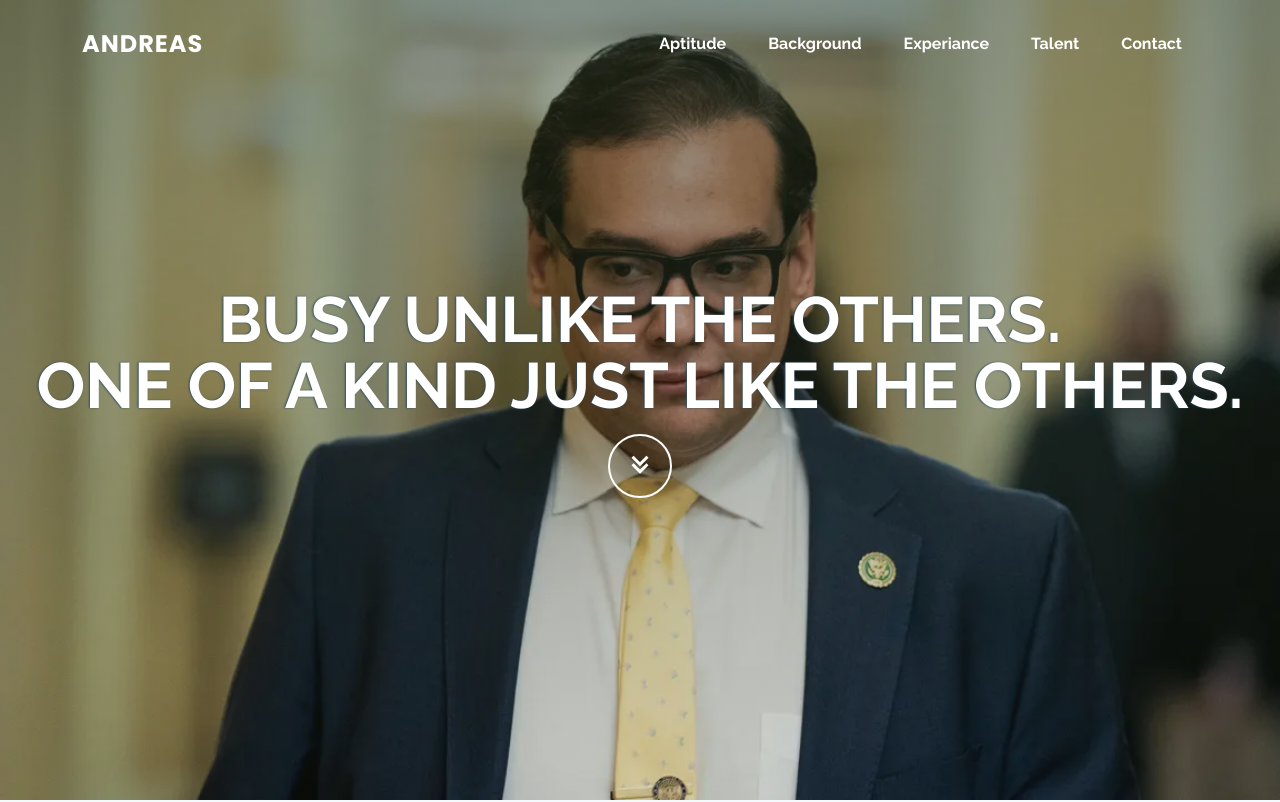
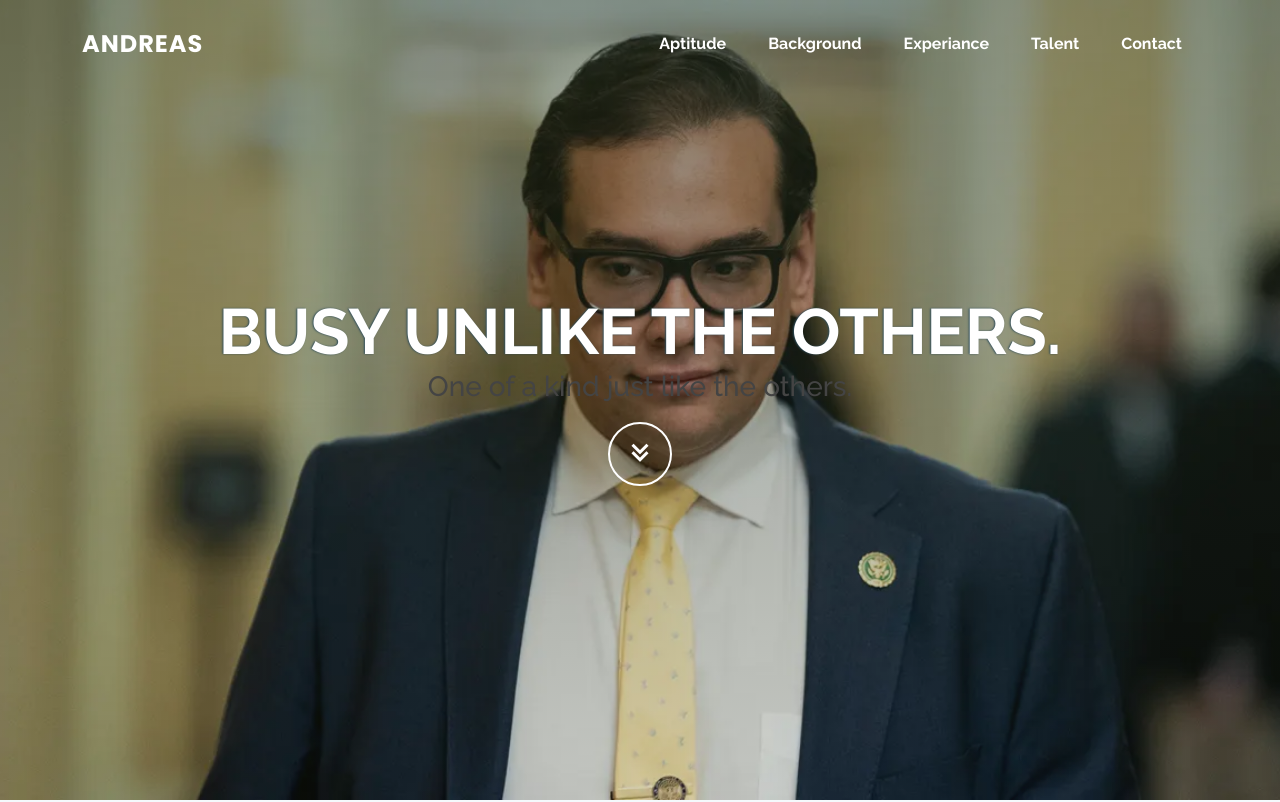
Before and after one commit to beforus/andraus, a plain HTML site: page home.htm in a window 1280 px wide. Shown: the top 802 px of the page. Drawn offline with nearby package versions, Linux system fonts and the light colour scheme.

Commit message:
Update home.htm

```diff
--- a/home.htm
+++ b/home.htm
@@ -69,7 +69,7 @@
   <section id="hero">
     <div class="hero-container" data-aos="fade-up">
       <h1>Busy unlike the others. </h1>
-      <h1>One of a kind just like the others. </h1>
+      <h3>One of a kind just like the others. </h3>
       <a href="#about" class="btn-get-started scrollto"><i class="bx bx-chevrons-down"></i></a>
     </div>
   </section><!-- End Hero -->
```
